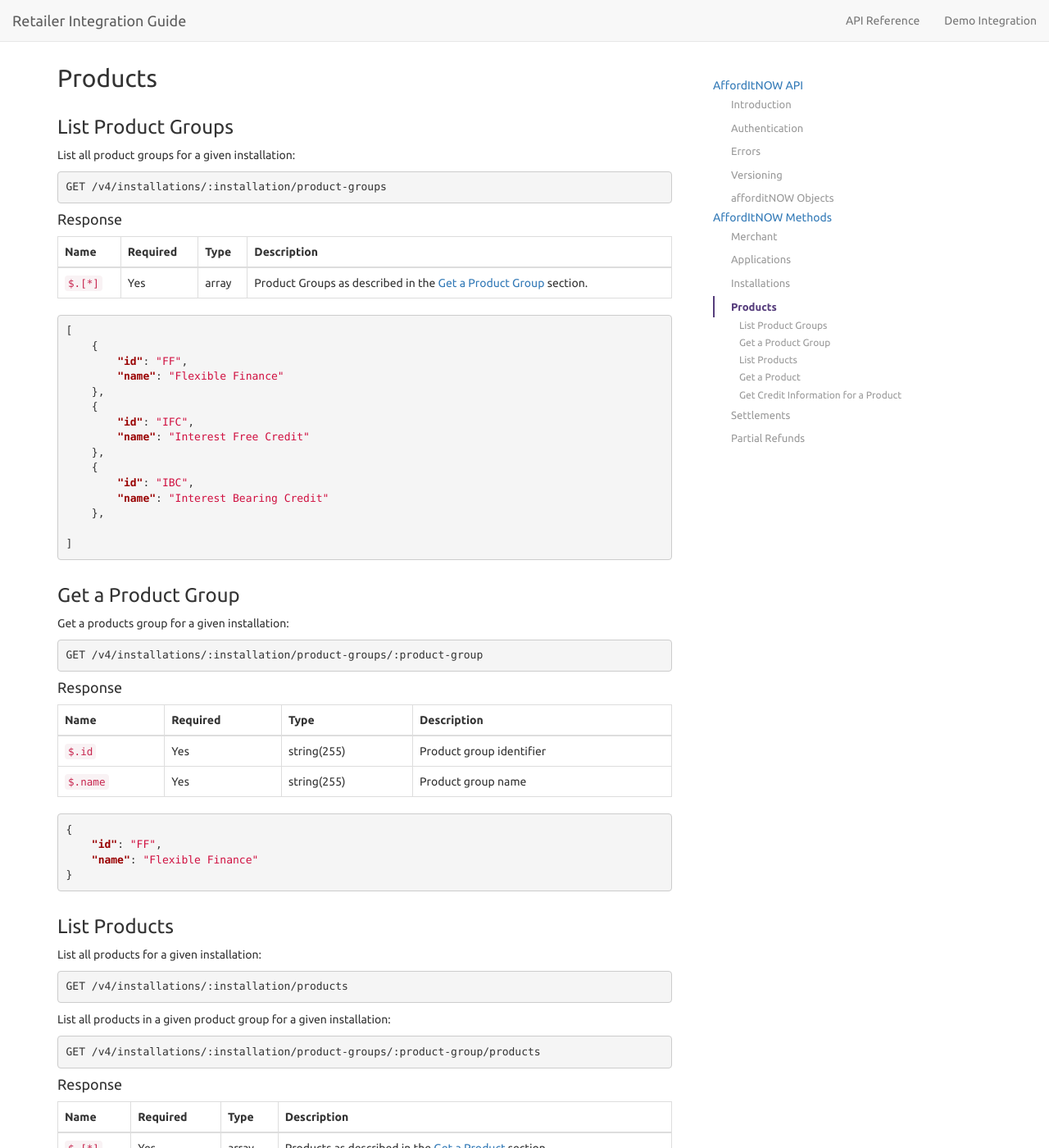
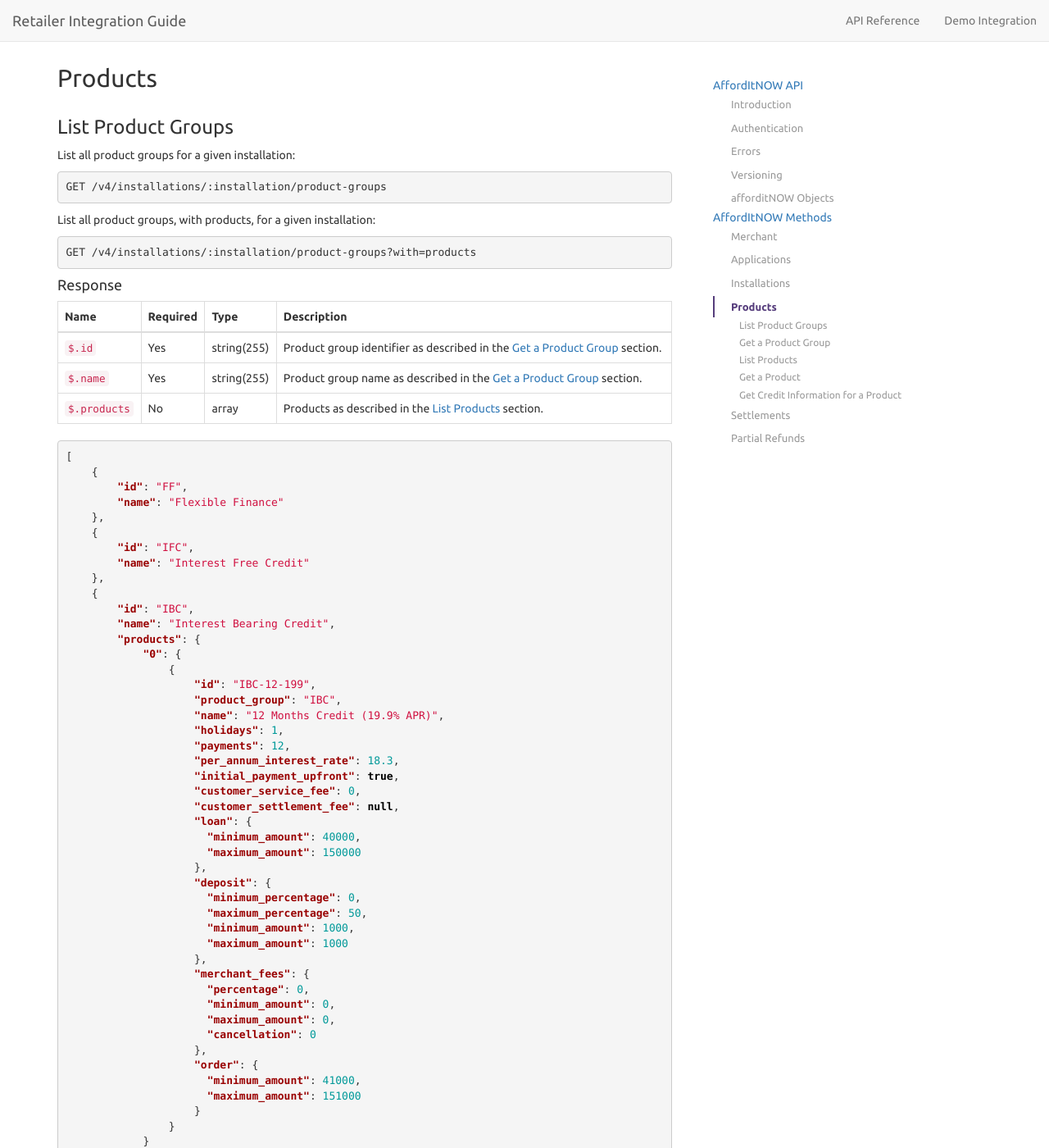
Before and after one commit to PayBreak/retailer-integration-guide, a Jekyll site: the page built from api/index.md, in a window 1280 px wide and 1400 px high, scrolled down 18805 px. Shown: the whole window at 82% size. Built offline with Jekyll 4.4.1, drawn with Linux system fonts in a browser that asks for light colours; nearby versions of some CDN libraries; Markdown is read by kramdown in place of the engine named in the settings.

Commit message:
Changes for parameter `with` to include products

````diff
--- a/_includes/v4/products.md
+++ b/_includes/v4/products.md
@@ -16,11 +16,19 @@ List all product groups for a given installation:
 GET {{ site.data.globals.api_prefix }}/installations/:installation/product-groups
 ```
 
+List all product groups, with products, for a given installation:
+
+```
+GET {{ site.data.globals.api_prefix }}/installations/:installation/product-groups?with=products
+```
+
 #### Response
 
 Name | Required | Type | Description
 --- | --- | --- | ---
-`$.[*]` | Yes | array | Product Groups as described in the [Get a Product Group](#get-a-product-group) section.
+`$.id` | Yes | string(255) | Product group identifier as described in the [Get a Product Group](#get-a-product-group) section.
+`$.name` | Yes | string(255) | Product group name as described in the [Get a Product Group](#get-a-product-group) section.
+`$.products` | No | array | Products as described in the [List Products](#list-products) section.
 
 ```json
 [
@@ -34,7 +42,42 @@ Name | Required | Type | Description
     },
     {
         "id": "IBC",
-        "name": "Interest Bearing Credit"
+        "name": "Interest Bearing Credit",
+        "products": {
+            "0": {
+                {
+                    "id": "IBC-12-199",
+                    "product_group": "IBC",
+                    "name": "12 Months Credit (19.9% APR)",
+                    "holidays": 1,
+                    "payments": 12,
+                    "per_annum_interest_rate": 18.3,
+                    "initial_payment_upfront": true,
+                    "customer_service_fee": 0,
+                    "customer_settlement_fee": null,
+                    "loan": {
+                      "minimum_amount": 40000,
+                      "maximum_amount": 150000
+                    },
+                    "deposit": {
+                      "minimum_percentage": 0,
+                      "maximum_percentage": 50,
+                      "minimum_amount": 1000,
+                      "maximum_amount": 1000
+                    },
+                    "merchant_fees": {
+                      "percentage": 0,
+                      "minimum_amount": 0,
+                      "maximum_amount": 0,
+                      "cancellation": 0
+                    },
+                    "order": {
+                      "minimum_amount": 41000,
+                      "maximum_amount": 151000
+                    }
+                }
+            }
+        }
     },
 
 ]
````
